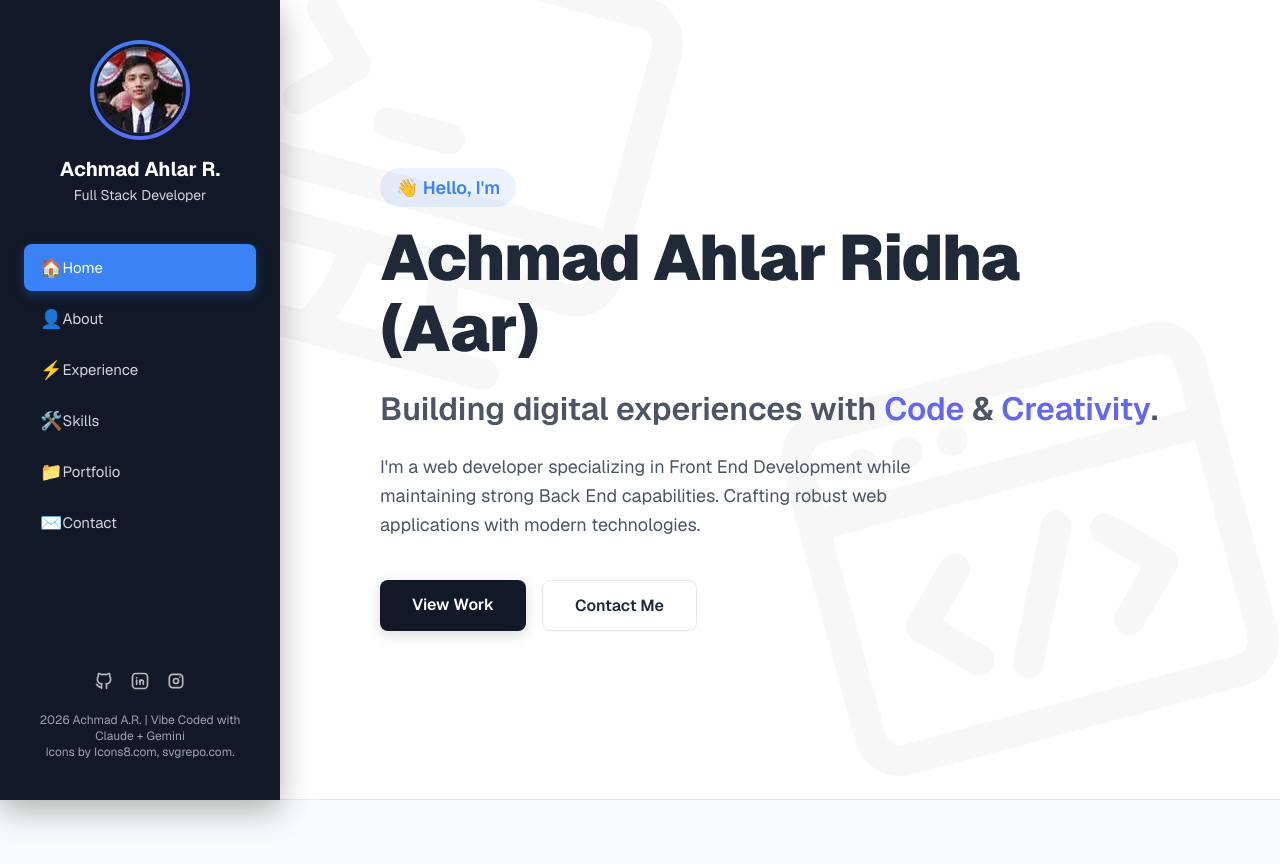
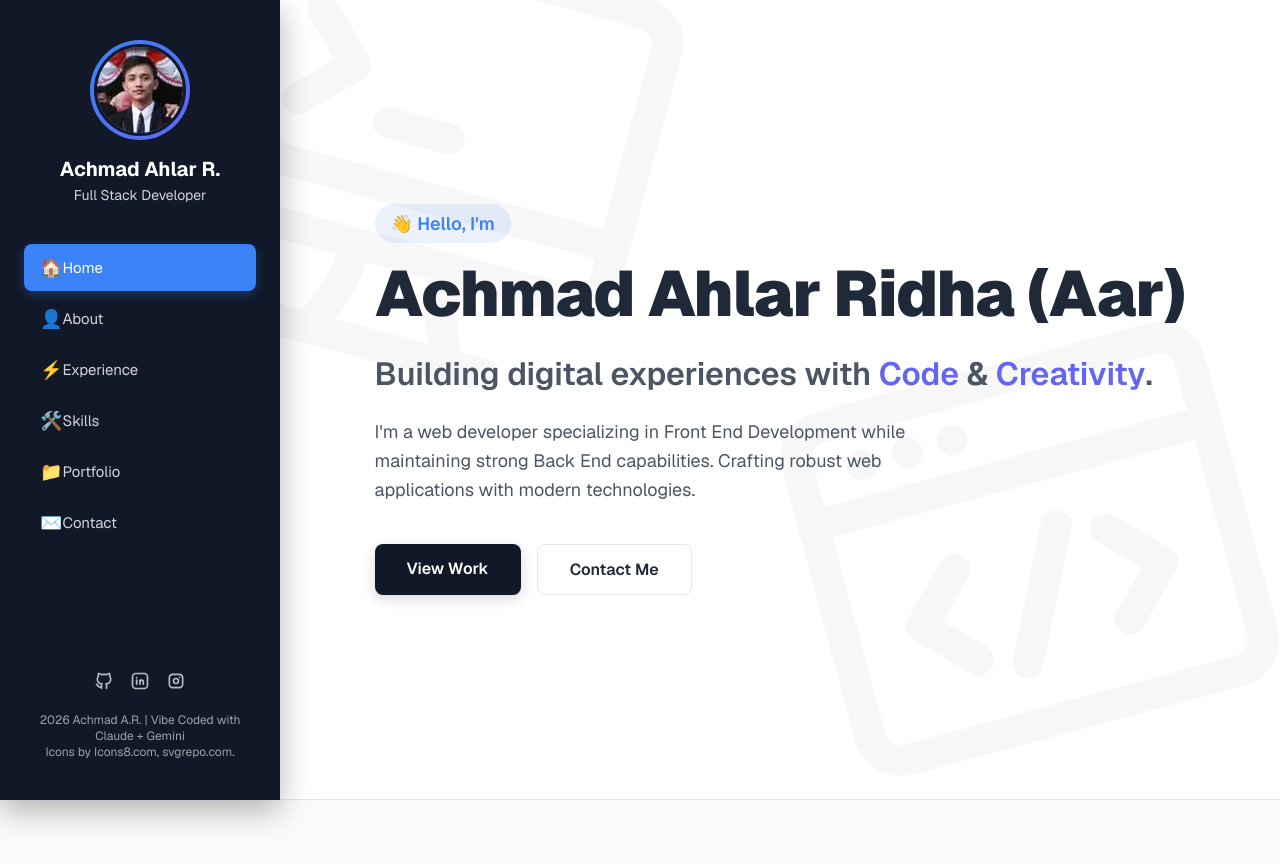
Before and after one commit to ridho-aru/ridho-aru.github.io, a Next.js app: page / in a window 1280 px wide. Shown: the top 864 px of the page. Built offline with nearby package versions, Linux system fonts and the light colour scheme.

Commit message:
fix(hero): increase max-width of heroContent from 800px to 812px

```diff
--- a/src/components/Hero/Hero.module.css
+++ b/src/components/Hero/Hero.module.css
@@ -14,7 +14,7 @@
 }
 
 .heroContent {
-  max-width: 800px;
+  max-width: 812px;
   z-index: 10;
 }
 
```
